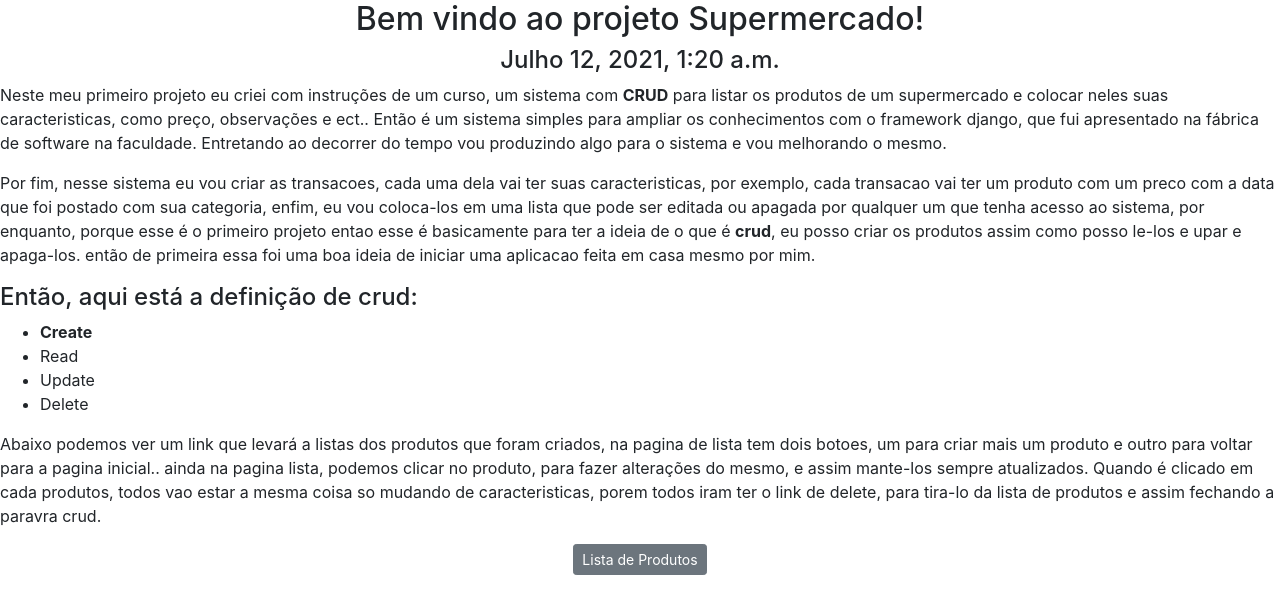
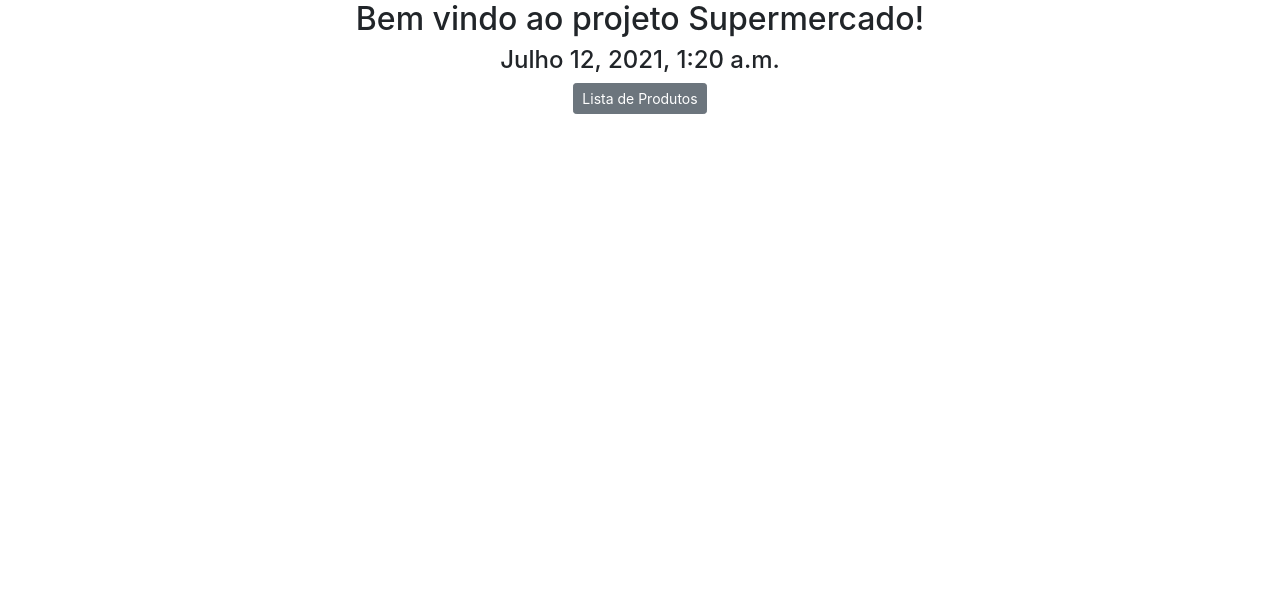
Before and after one commit to diogoandrad/Produtos, a Django app: page / in a window 1280 px wide. Shown: the top 614 px of the page. Run offline with Django 3.2, Linux system fonts and the light colour scheme; some libraries are stand-ins or nearby versions.

Commit message:
Atualizado banco de dados

```diff
--- a/appProdutos/admin.py
+++ b/appProdutos/admin.py
@@ -1,6 +1,6 @@
 from django.contrib import admin
 from .models import Categoria
-from .models import Transacao
+from .models import Produto
 
 admin.site.register(Categoria)
-admin.site.register(Transacao)
+admin.site.register(Produto)
--- a/appProdutos/templates/form.html
+++ b/appProdutos/templates/form.html
@@ -11,7 +11,7 @@
 <body>
 
     <div class="text-center">
-        {% if transacao %}
+        {% if produto %}
             <h2>Editar Produto</h2>
         {% else %}
             <h2>Cadastrar Produto</h2>
@@ -23,7 +23,7 @@
         <form method="POST">
             {% csrf_token %}
             {{ form.as_p }}
-            <!--{{ form.produto }}
+            <!--{{ form.nome }}
                 {{ form.valor }}
                 ..
                 .. -->
--- a/appProdutos/templates/home.html
+++ b/appProdutos/templates/home.html
@@ -17,46 +17,6 @@
         </div>
     </div>
 
-    <div>
-        <p>
-            Neste meu primeiro projeto eu criei com instruções de um curso, um sistema com <strong>CRUD</strong> para listar
-            os produtos de um supermercado e colocar neles suas caracteristicas, como preço, observações e ect..
-            Então é um sistema simples para ampliar os conhecimentos com o framework django, que fui apresentado na
-            fábrica de software na faculdade. Entretando ao decorrer do tempo vou produzindo algo para o sistema
-            e vou melhorando o mesmo.
-        </p>
-        <p>
-            Por fim, nesse sistema eu vou criar as transacoes, cada uma dela vai ter suas caracteristicas, por exemplo,
-            cada transacao vai ter um produto com um preco com a data que foi postado com sua categoria, enfim, eu vou
-            coloca-los em uma lista que pode ser editada ou apagada por qualquer um que tenha acesso ao sistema, por enquanto,
-            porque esse é o primeiro projeto entao esse é basicamente para ter a ideia de o que é <strong>crud</strong>, eu posso criar os
-            produtos assim como posso le-los e upar e apaga-los. então de primeira essa foi uma boa ideia de iniciar uma
-            aplicacao feita em casa mesmo por mim.
-        </p>
-    </div>
-
-    <div>
-        <h4>Então, aqui está a definição de crud:</h4>
-        <ul>
-            {% for transacao in crud %}
-
-                {% if transacao == "Create" %}
-                    <li><b>{{ transacao }}</b></li>
-                {% else %}
-                    <li>{{ transacao }}</li>
-                {% endif %}
-
-            {% endfor %}
-        </ul>
-        <p>
-            Abaixo podemos ver um link que levará a listas dos produtos que foram criados, na pagina de lista tem dois
-            botoes, um para criar mais um produto e outro para voltar para a pagina inicial.. ainda na pagina lista,
-            podemos clicar no produto, para fazer alterações do mesmo, e assim mante-los sempre atualizados. Quando é
-            clicado em cada produtos, todos vao estar a mesma coisa so mudando de caracteristicas, porem todos iram ter
-            o link de delete, para tira-lo da lista de produtos e assim fechando a paravra crud.
-        </p>
-    </div>
-
     <div class="text-center">
         <a href="{% url 'url_list' %}">
             <button type="button" class="btn btn-secondary btn-sm">Lista de Produtos</button>
--- a/appProdutos/views.py
+++ b/appProdutos/views.py
@@ -1,6 +1,6 @@
 from django.shortcuts import render, redirect
-from .models import Transacao
-from .forms import TransacaoForm
+from .models import Produto
+from .forms import ProdutoForm
 import datetime
 
 def home(request):
@@ -10,11 +10,11 @@ def home(request):
     return render(request, 'home.html', data)
 
 def list(request):
-    transacoes = Transacao.objects.all()
-    return render(request, 'lista.html', {'transacoes': transacoes})
+    produtos = Produto.objects.all()
+    return render(request, 'lista.html', {'produtos': produtos})
 
 def create(request):
-    form = TransacaoForm(request.POST or None)
+    form = ProdutoForm(request.POST or None)
 
     if form.is_valid():
         form.save()
@@ -24,9 +24,9 @@ def create(request):
 
 def update(request, pk):
     data = {}
-    transacao = Transacao.objects.get(pk=pk)
-    data['transacao'] = transacao
-    form = TransacaoForm(request.POST or None, instance=transacao)
+    produto = Produto.objects.get(pk=pk)
+    data['produto'] = produto
+    form = ProdutoForm(request.POST or None, instance=produto)
     data['form'] = form
 
     if form.is_valid():
@@ -36,6 +36,6 @@ def update(request, pk):
     return render(request, 'form.html', data)
 
 def delete(request, pk):
-    transacao = Transacao.objects.get(pk=pk)
-    transacao.delete()
+    produto = Produto.objects.get(pk=pk)
+    produto.delete()
     return redirect('url_list')
```
Also changed, not shown: appProdutos/forms.py (+4 -4 lines), appProdutos/models.py (+7 -6 lines), appProdutos/templates/lista.html (+8 -8 lines), appProdutos/migrations/0001_initial.py, appProdutos/migrations/0002_transacao.py (deleted), appProdutos/migrations/0003_auto_20190716_2222.py (deleted), appProdutos/migrations/0004_auto_20190719_0042.py (deleted), db.sqlite3.
